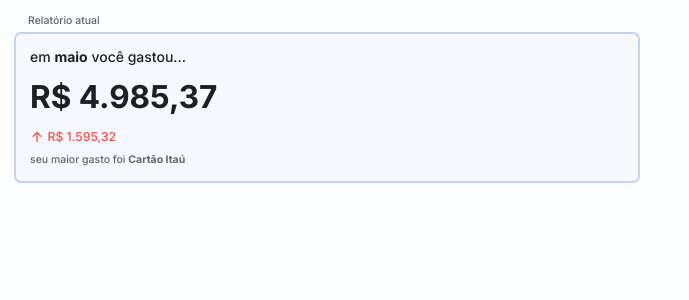
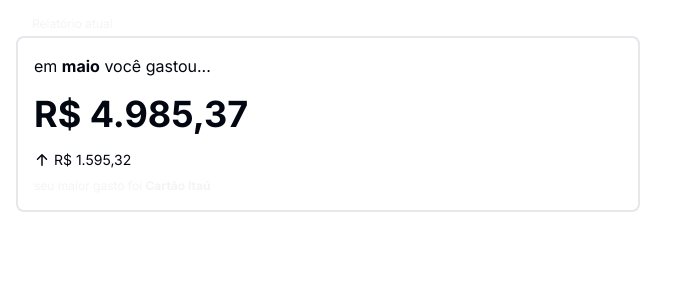
Before and after one commit to amonigor/finance-app, a Next.js app: page / in a window 1280 px wide. Shown: the top 300 px of the page, without its empty margins (0-689 px from the left). Built offline with nearby package versions, Linux system fonts and the light colour scheme.

Commit message:
add shadcn library

```diff
--- /dev/null
+++ b/src/components/shadcn/ui/button.tsx
@@ -0,0 +1,56 @@
+import * as React from "react"
+import { Slot } from "@radix-ui/react-slot"
+import { cva, type VariantProps } from "class-variance-authority"
+
+import { cn } from "@/lib/utils"
+
+const buttonVariants = cva(
+  "inline-flex items-center justify-center whitespace-nowrap rounded-md text-sm font-medium ring-offset-background transition-colors focus-visible:outline-none focus-visible:ring-2 focus-visible:ring-ring focus-visible:ring-offset-2 disabled:pointer-events-none disabled:opacity-50",
+  {
+    variants: {
+      variant: {
+        default: "bg-primary text-primary-foreground hover:bg-primary/90",
+        destructive:
+          "bg-destructive text-destructive-foreground hover:bg-destructive/90",
+        outline:
+          "border border-input bg-background hover:bg-accent hover:text-accent-foreground",
+        secondary:
+          "bg-secondary text-secondary-foreground hover:bg-secondary/80",
+        ghost: "hover:bg-accent hover:text-accent-foreground",
+        link: "text-primary underline-offset-4 hover:underline",
+      },
+      size: {
+        default: "h-10 px-4 py-2",
+        sm: "h-9 rounded-md px-3",
+        lg: "h-11 rounded-md px-8",
+        icon: "h-10 w-10",
+      },
+    },
+    defaultVariants: {
+      variant: "default",
+      size: "default",
+    },
+  }
+)
+
+export interface ButtonProps
+  extends React.ButtonHTMLAttributes<HTMLButtonElement>,
+    VariantProps<typeof buttonVariants> {
+  asChild?: boolean
+}
+
+const Button = React.forwardRef<HTMLButtonElement, ButtonProps>(
+  ({ className, variant, size, asChild = false, ...props }, ref) => {
+    const Comp = asChild ? Slot : "button"
+    return (
+      <Comp
+        className={cn(buttonVariants({ variant, size, className }))}
+        ref={ref}
+        {...props}
+      />
+    )
+  }
+)
+Button.displayName = "Button"
+
+export { Button, buttonVariants }
--- /dev/null
+++ b/src/lib/utils.ts
@@ -0,0 +1,6 @@
+import { type ClassValue, clsx } from "clsx";
+import { twMerge } from "tailwind-merge";
+
+export function cn(...inputs: ClassValue[]) {
+  return twMerge(clsx(inputs));
+}
--- a/src/styles/globals.css
+++ b/src/styles/globals.css
@@ -4,62 +4,56 @@
 
 @layer base {
   :root {
-    /* Background */
-    --bcolor-1: 252 253 254;
-    --bcolor-2: 247 249 254;
-
-    /* Interactive */
-    --interactive-1: 238 242 251;
-    --interactive-2: 228 234 252;
-    --interactive-3: 215 223 250;
-
-    /* Border / Separators */
-    --border-1: 199 209 244;
-    --border-2: 178 191 234;
-    --border-3: 149 166 224;
-
-    /* Solid */
-    --primary-1: 106 127 219;
-    --primary-2: 95 115 203;
-
-    /* Text */
-    --tcolor-1: 30 31 36;
-    --tcolor-2: 39 48 88;
-    --muted: 98 99 108;
-
-    /* Status */
-    --danger: 255 78 67;
-    --success: 45 162 57;
+    --background: 0 0% 100%;
+    --foreground: 224 71.4% 4.1%;
+    --card: 0 0% 100%;
+    --card-foreground: 224 71.4% 4.1%;
+    --popover: 0 0% 100%;
+    --popover-foreground: 224 71.4% 4.1%;
+    --primary: 262.1 83.3% 57.8%;
+    --primary-foreground: 210 20% 98%;
+    --secondary: 220 14.3% 95.9%;
+    --secondary-foreground: 220.9 39.3% 11%;
+    --muted: 220 14.3% 95.9%;
+    --muted-foreground: 220 8.9% 46.1%;
+    --accent: 220 14.3% 95.9%;
+    --accent-foreground: 220.9 39.3% 11%;
+    --destructive: 0 84.2% 60.2%;
+    --destructive-foreground: 210 20% 98%;
+    --border: 220 13% 91%;
+    --input: 220 13% 91%;
+    --ring: 262.1 83.3% 57.8%;
+    --radius: 0.5rem;
   }
 
-  @media (prefers-color-scheme: dark) {
-    :root {
-      /* Background */
-      --bcolor-1: 14 17 26;
-      --bcolor-2: 20 23 35;
-
-      /* Interactive */
-      --interactive-1: 29 36 66;
-      --interactive-2: 37 47 89;
-      --interactive-3: 46 57 106;
-
-      /* Border / Separators */
-      --border-1: 56 68 120;
-      --border-2: 67 80 139;
-      --border-3: 79 95 163;
-
-      /* Solid */
-      --primary-1: 106 127 219;
-      --primary-2: 94 114 205;
-
-      /* Text */
-      --tcolor-1: 238 238 240;
-      --tcolor-2: 160 179 247;
-      --muted: 178 179 189;
-    }
-  }
-
-  html {
-    @apply text-tcolor-1 bg-bcolor-1 font-medium text-sm;
+  .dark {
+    --background: 224 71.4% 4.1%;
+    --foreground: 210 20% 98%;
+    --card: 224 71.4% 4.1%;
+    --card-foreground: 210 20% 98%;
+    --popover: 224 71.4% 4.1%;
+    --popover-foreground: 210 20% 98%;
+    --primary: 263.4 70% 50.4%;
+    --primary-foreground: 210 20% 98%;
+    --secondary: 215 27.9% 16.9%;
+    --secondary-foreground: 210 20% 98%;
+    --muted: 215 27.9% 16.9%;
+    --muted-foreground: 217.9 10.6% 64.9%;
+    --accent: 215 27.9% 16.9%;
+    --accent-foreground: 210 20% 98%;
+    --destructive: 0 62.8% 30.6%;
+    --destructive-foreground: 210 20% 98%;
+    --border: 215 27.9% 16.9%;
+    --input: 215 27.9% 16.9%;
+    --ring: 263.4 70% 50.4%;
   }
 }
+
+@layer base {
+  * {
+    @apply border-border;
+  }
+  body {
+    @apply bg-background text-foreground;
+  }
+}
--- a/tailwind.config.ts
+++ b/tailwind.config.ts
@@ -1,30 +1,80 @@
-import type { Config } from "tailwindcss";
+import type { Config } from "tailwindcss"
 
-const config: Config = {
+const config = {
+  darkMode: ["class"],
   content: [
-    "./src/pages/**/*.{js,ts,jsx,tsx,mdx}",
-    "./src/components/**/*.{js,ts,jsx,tsx,mdx}",
-    "./src/app/**/*.{js,ts,jsx,tsx,mdx}",
-  ],
+    './pages/**/*.{ts,tsx}',
+    './components/**/*.{ts,tsx}',
+    './app/**/*.{ts,tsx}',
+    './src/**/*.{ts,tsx}',
+	],
+  prefix: "",
   theme: {
-    colors: {
-      "bcolor-1": "rgb(var(--bcolor-1) / <alpha-value>)",
-      "bcolor-2": "rgb(var(--bcolor-2) / <alpha-value>)",
-      "interactive-1": "rgb(var(--interactive-1) / <alpha-value>)",
-      "interactive-2": "rgb(var(--interactive-2) / <alpha-value>)",
-      "interactive-3": "rgb(var(--interactive-3) / <alpha-value>)",
-      "border-1": "rgb(var(--border-1) / <alpha-value>)",
-      "border-2": "rgb(var(--border-2) / <alpha-value>)",
-      "border-3": "rgb(var(--border-3) / <alpha-value>)",
-      "primary-1": "rgb(var(--primary-1) / <alpha-value>)",
-      "primary-2": "rgb(var(--primary-2) / <alpha-value>)",
-      "tcolor-1": "rgb(var(--tcolor-1) / <alpha-value>)",
-      "tcolor-2": "rgb(var(--tcolor-2) / <alpha-value>)",
-      muted: "rgb(var(--muted) / <alpha-value>)",
-      danger: "rgb(var(--danger) / <alpha-value>)",
-      success: "rgb(var(--success) / <alpha-value>)",
+    container: {
+      center: true,
+      padding: "2rem",
+      screens: {
+        "2xl": "1400px",
+      },
+    },
+    extend: {
+      colors: {
+        border: "hsl(var(--border))",
+        input: "hsl(var(--input))",
+        ring: "hsl(var(--ring))",
+        background: "hsl(var(--background))",
+        foreground: "hsl(var(--foreground))",
+        primary: {
+          DEFAULT: "hsl(var(--primary))",
+          foreground: "hsl(var(--primary-foreground))",
+        },
+        secondary: {
+          DEFAULT: "hsl(var(--secondary))",
+          foreground: "hsl(var(--secondary-foreground))",
+        },
+        destructive: {
+          DEFAULT: "hsl(var(--destructive))",
+          foreground: "hsl(var(--destructive-foreground))",
+        },
+        muted: {
+          DEFAULT: "hsl(var(--muted))",
+          foreground: "hsl(var(--muted-foreground))",
+        },
+        accent: {
+          DEFAULT: "hsl(var(--accent))",
+          foreground: "hsl(var(--accent-foreground))",
+        },
+        popover: {
+          DEFAULT: "hsl(var(--popover))",
+          foreground: "hsl(var(--popover-foreground))",
+        },
+        card: {
+          DEFAULT: "hsl(var(--card))",
+          foreground: "hsl(var(--card-foreground))",
+        },
+      },
+      borderRadius: {
+        lg: "var(--radius)",
+        md: "calc(var(--radius) - 2px)",
+        sm: "calc(var(--radius) - 4px)",
+      },
+      keyframes: {
+        "accordion-down": {
+          from: { height: "0" },
+          to: { height: "var(--radix-accordion-content-height)" },
+        },
+        "accordion-up": {
+          from: { height: "var(--radix-accordion-content-height)" },
+          to: { height: "0" },
+        },
+      },
+      animation: {
+        "accordion-down": "accordion-down 0.2s ease-out",
+        "accordion-up": "accordion-up 0.2s ease-out",
+      },
     },
   },
-  plugins: [],
-};
-export default config;
+  plugins: [require("tailwindcss-animate")],
+} satisfies Config
+
+export default config
```
Also changed, not shown: package.json (+7 -1 lines), components.json (added), 1 other file (tests, documents, lock files or other folders).
